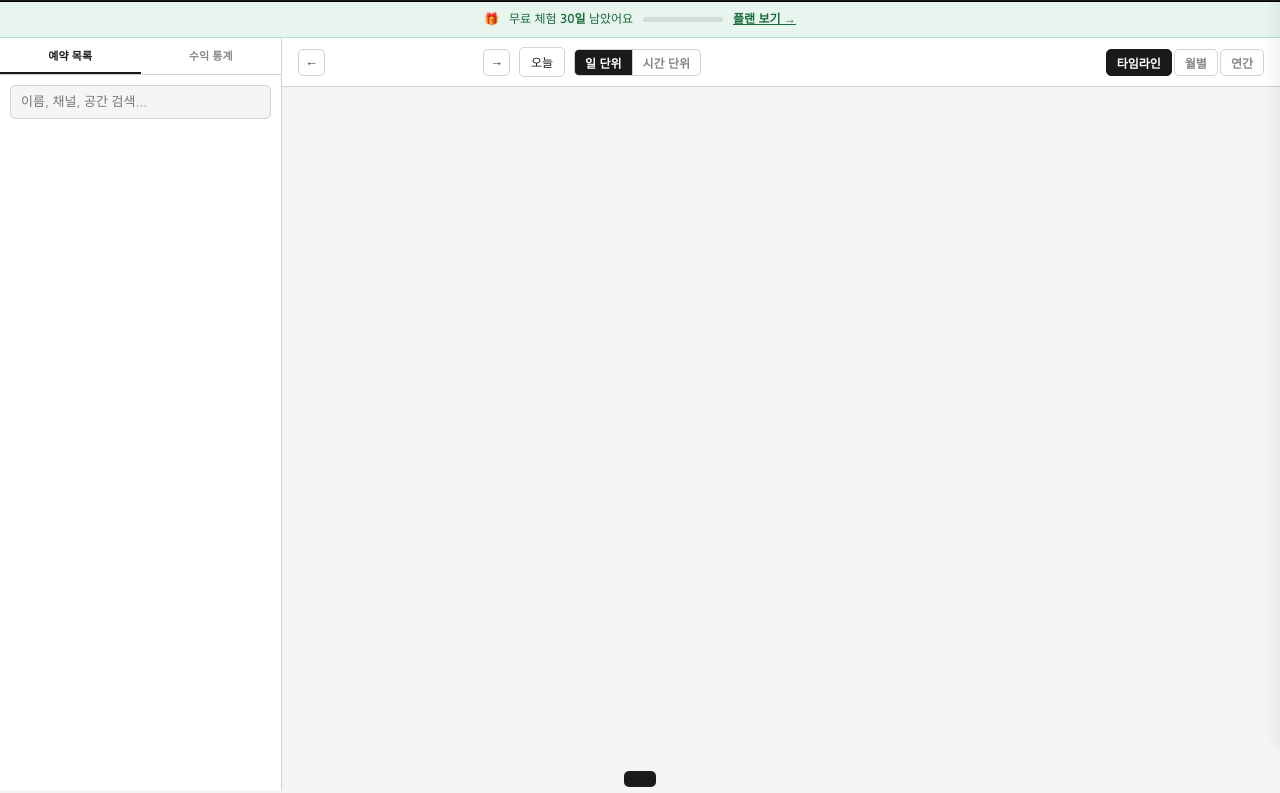
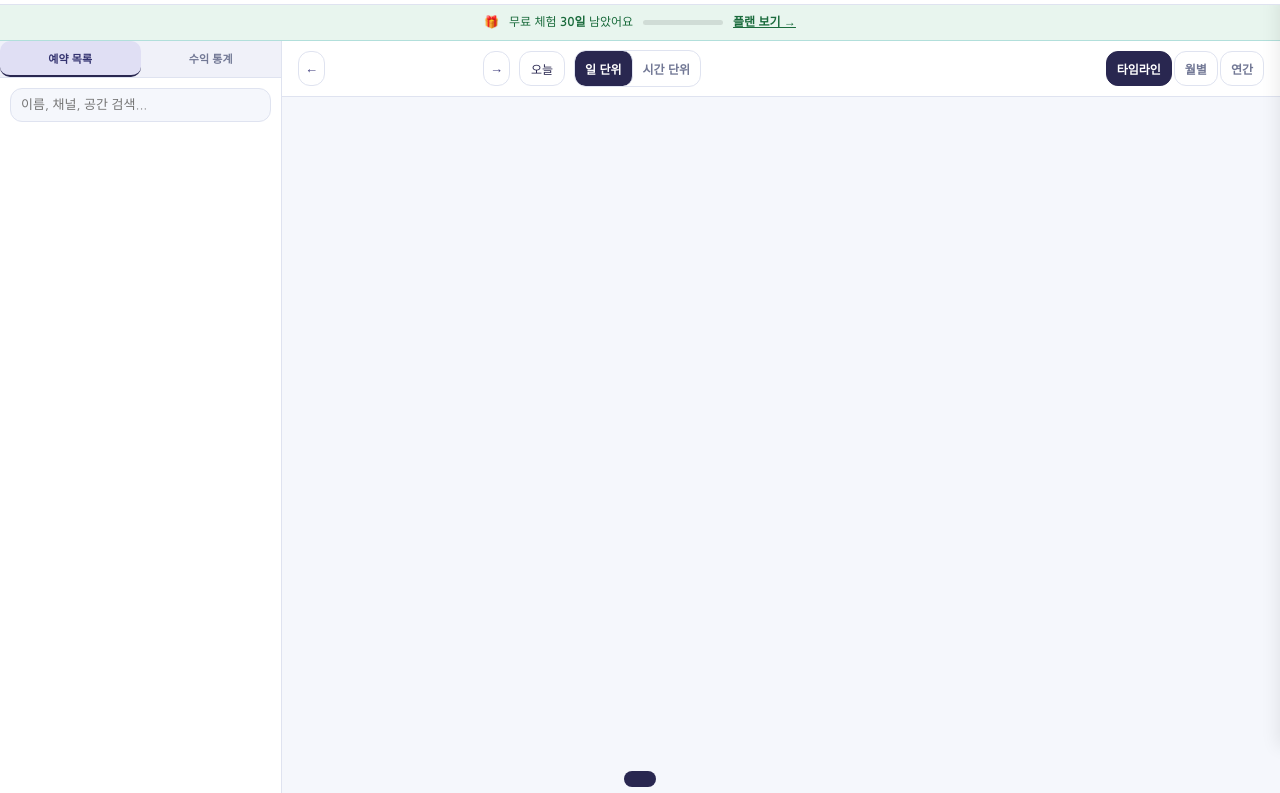
Before and after one commit to theyfeelbetter/stayblock, a plain HTML site: page app.html in a window 1280 px wide. Shown: the part 53-846 px from the top of the page. Drawn offline with Linux system fonts and the light colour scheme; sample sign-in values are in the browser's storage; a web font is replaced by a local one.

Commit message:
Port approved V3 pastel styling into existing app without modifying reservation JS

```diff
--- a/app.html
+++ b/app.html
@@ -490,6 +490,12 @@ textarea{resize:vertical;min-height:56px}
 .mp-stat-lbl{font-size:10px;color:var(--ink3);letter-spacing:.04em}
 .mp-danger-btn{padding:8px 14px;border:1px solid var(--border);border-radius:var(--r);background:none;font-size:12px;cursor:pointer;color:var(--ink3);transition:all .15s}
 .mp-danger-btn:hover{background:var(--red2);border-color:var(--red);color:var(--red)}
+
+/* V3 visual-only app port; no changes to booking/auth/localStorage behavior. */
+:root{--ink:#292750;--ink2:#434180;--ink3:#727895;--paper:#f5f7fc;--paper2:#eef0f9;--paper3:#dfe3f0;--white:#ffffff;--accent:#434180;--accent2:#6967a3;--green:#335c48;--green2:#e6f3ec;--amber:#87576a;--amber2:#fff0f3;--red:#813d50;--red2:#fff0f3;--blue:#434f89;--blue2:#e7edfc;--border:#dfe3f0;--border2:#cdd2e5;--r:12px;--rl:20px;--sh:0 3px 15px rgba(46,52,103,.045);--sh2:0 12px 30px rgba(46,52,103,.08)}
+body{background:#f5f7fc;color:#292750}button,input,select,textarea{border-radius:10px}button{min-height:35px}.hd{background:#fff!important;color:#292750!important;border-bottom:1px solid #dfe3f0!important}.logo{color:#292750!important;font-weight:800}.logo span{color:#434180!important}.betabg{background:#e7e6f6!important;color:#434180!important}.hd .btn-g{color:#434180!important;background:#eef0f9!important;border:1px solid #dfe3f0!important}.hd .btn-p{background:#ffb8ba!important;color:#292750!important;border-radius:12px!important}.hd .ind-pill{color:#434180!important;background:#eef0f9!important;border-color:#dfe3f0!important}.sidebar{background:#fff!important;border-right:1px solid #dfe3f0!important}.main{background:#f5f7fc!important}.scard{background:#fff!important;border:1px solid #dfe3f0!important;border-radius:18px!important;box-shadow:0 8px 25px rgba(46,52,103,.045)}.stabs{background:#f0f1f9!important}.stab.on{background:#e0dff4!important;color:#343370!important}.expdd,.user-dd{background:#fff!important;color:#292750!important;border-color:#dfe3f0!important;border-radius:16px!important}.expdd button,.user-dd button{color:#292750!important}.modal,.mo,.modal-content{border-radius:20px}.rsearch{background:#f5f7fc!important;border-color:#dfe3f0!important;color:#292750!important}.layout{background:#f5f7fc}.btn-p:focus-visible,.btn-g:focus-visible,.stab:focus-visible,button:focus-visible,input:focus-visible{outline:3px solid #ce5d7b;outline-offset:2px}
+@media(max-width:680px){.hd{gap:6px!important}.hd-r{gap:4px!important}.sidebar{background:#fff!important}.layout{min-height:calc(100dvh - 48px)}.main,.sidebar{min-width:0}.hd .btn-g{font-size:11px!important}.hd .btn-p{font-size:11px!important}}
+@media(prefers-reduced-motion:reduce){*,*:before,*:after{transition-duration:.01ms!important;animation-duration:.01ms!important;scroll-behavior:auto!important}}
 </style>
 <body>
 <div id="pra"></div>
```
